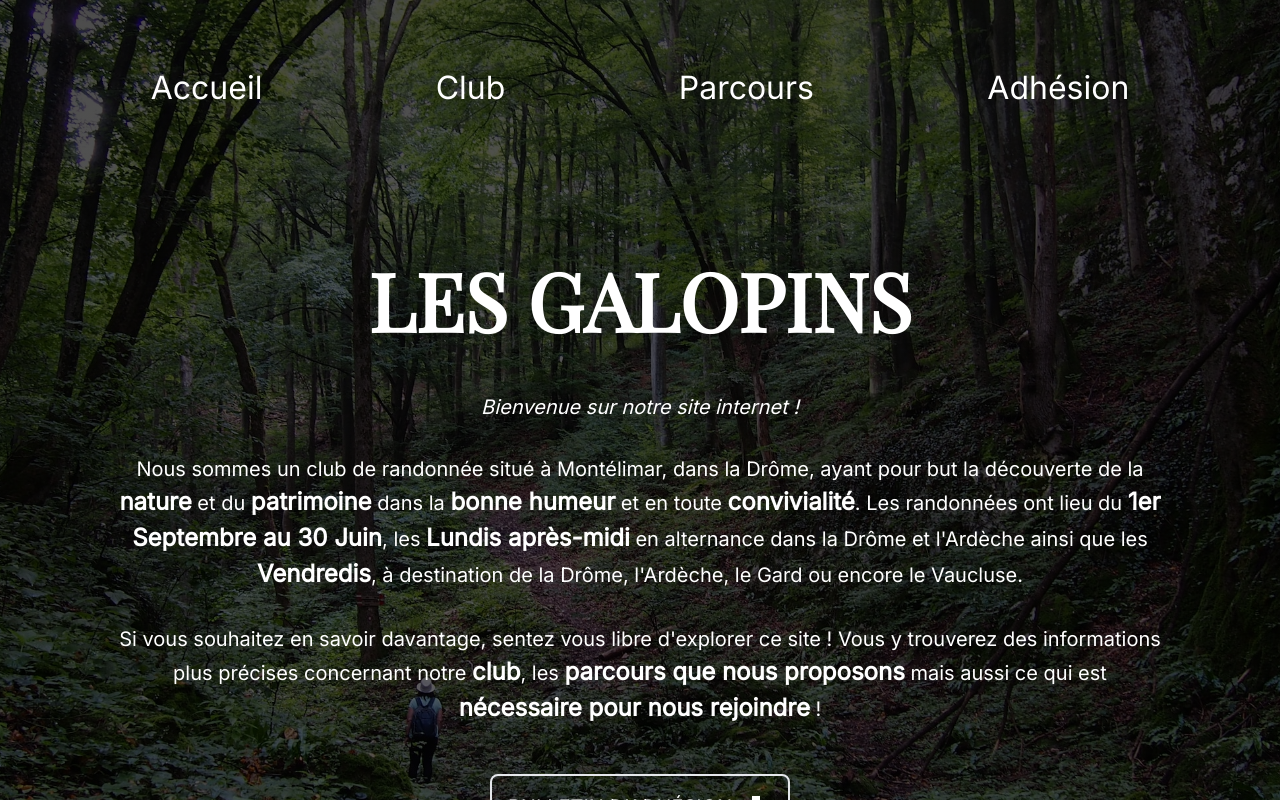
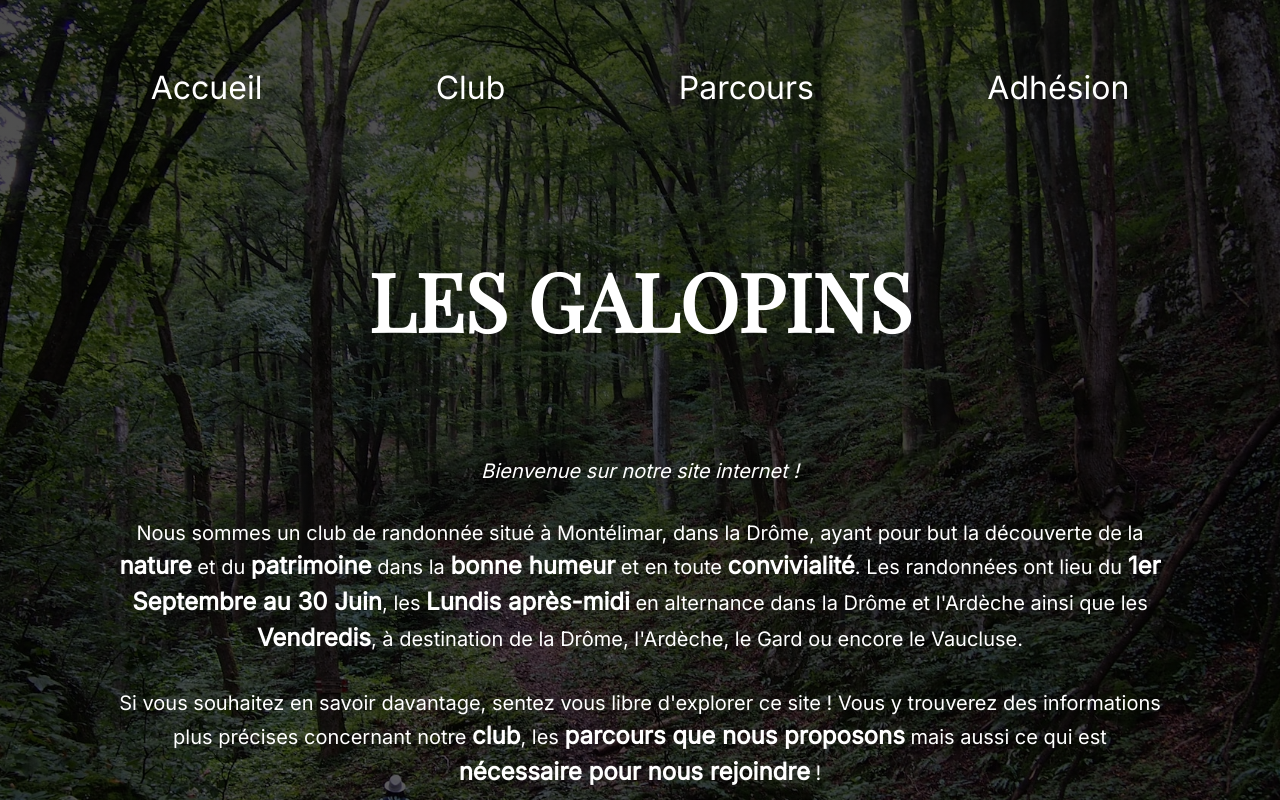
Before and after one commit to SebastienLaurentt/Galopins, a React (Vite) app: page / in a window 1280 px wide. Shown: the top 800 px of the page. Built offline with nearby package versions, Linux system fonts and the light colour scheme.

Commit message:
in home component, keep p-12 (on tab) and p-20 (on desk)

```diff
--- a/src/sections/Home.tsx
+++ b/src/sections/Home.tsx
@@ -16,7 +16,7 @@ function Home() {
             <h1>LES GALOPINS</h1>
             {/* HERO CONTENT */}
             <SubSection
-                className='text-center md:text-center items-center'
+                className='text-center md:text-center items-center md:p-12 xl:p-20'
             >
                 <p className='italic'>Bienvenue sur notre site internet ! </p>
                 <p>Nous sommes un club de randonnée situé à Montélimar, dans la Drôme, ayant pour but la découverte de la <strong>nature</strong> et du <strong>patrimoine</strong> dans la <strong>bonne humeur</strong> et en toute <strong>convivialité</strong>. Les randonnées ont lieu du <strong>1er Septembre au 30 Juin</strong>, les <strong>Lundis après-midi</strong> en alternance dans la Drôme et l'Ardèche ainsi que les   <strong>Vendredis</strong>, à destination de la Drôme, l'Ardèche, le Gard ou encore le Vaucluse.  </p>
```
